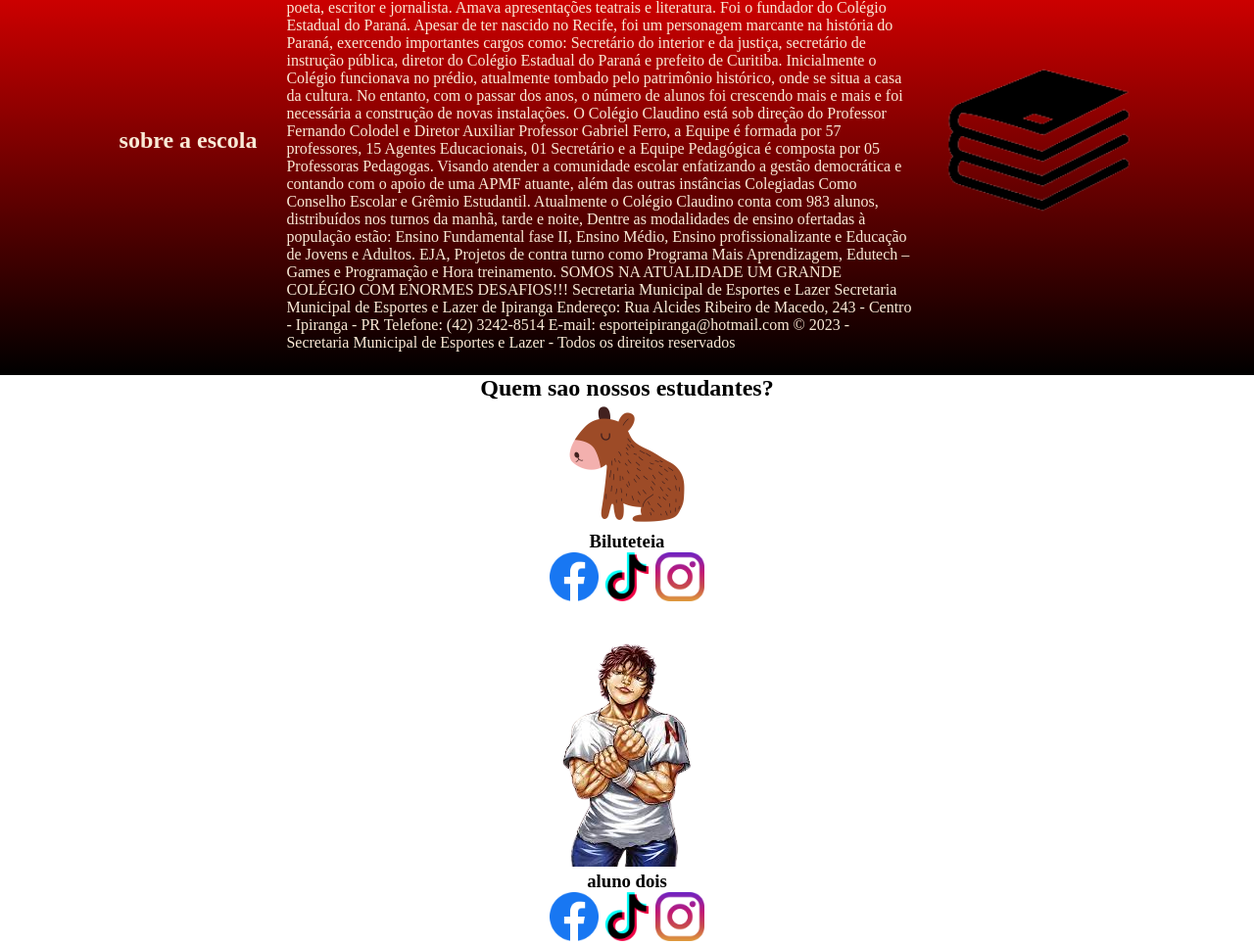
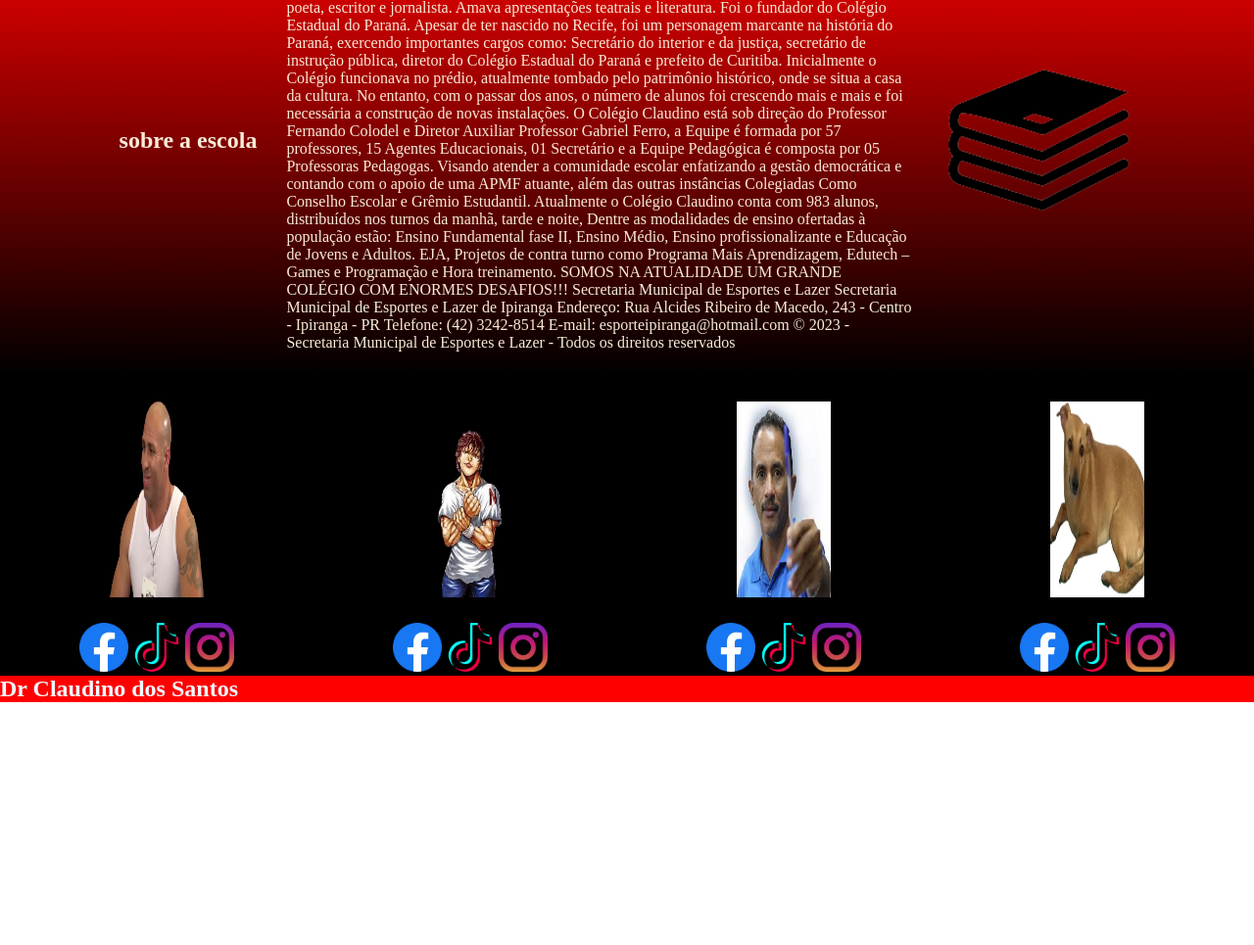
Before and after one commit to SenhorGustavoKK/site-escola, a plain HTML site: page index.html in a window 1280 px wide. Shown: the part 401-1366 px from the top of the page at 98% size. After the commit the page ends 1118 px from the top, so only its background shows below. Drawn offline with Linux system fonts and the light colour scheme.

Commit message:
Add files via upload
2

```diff
--- a/index.html
+++ b/index.html
@@ -39,19 +39,46 @@
 </section>
 <section class="estudante">
     <h2 class="estudante-titulo"> Quem sao nossos estudantes?</h2>
+
+
+
+    <div class="estudante-todos">
     <div class="estudante-div">
-    <img class="aluno-um" src="./img/capivara.png">
+    <img class="aluno-um" src="./img/Vin.png">
     <h3> Biluteteia</h3>
     <img class="estudante-icone" src="./img/facebook.png">
     <img class="estudante-icone" src="./img/tiktok.png">
     <img class="estudante-icone" src="./img/instagram.png">
-    <div>
+    </div>
 
-    <img class="aluno-dois" src="./img/baki.png">
-    <h3>aluno dois</h3>
-    <img class="estudante-icone" src="./img/facebook.png">
-    <img class="estudante-icone" src="./img/tiktok.png">
-    <img class="estudante-icone" src="./img/instagram.png">
+        <div class="estudante-div">
+        <img class="aluno-um" src="./img/baki.png">
+        <h3> Carlão</h3>
+        <img class="estudante-icone" src="./img/facebook.png">
+        <img class="estudante-icone" src="./img/tiktok.png">
+        <img class="estudante-icone" src="./img/instagram.png">
+        </div>
 
+    <div class="estudante-div">
+        <img class="aluno-um" src="./img/caneta.png">
+        <h3> Bagre</h3>
+        <img class="estudante-icone" src="./img/facebook.png">
+        <img class="estudante-icone" src="./img/tiktok.png">
+        <img class="estudante-icone" src="./img/instagram.png">
+    </div>
+
+            <div class="estudante-div">
+                <img class="aluno-um" src="./img/dog.png">
+                <h3> Cachorrão</h3>
+                <img class="estudante-icone" src="./img/facebook.png">
+                <img class="estudante-icone" src="./img/tiktok.png">
+                <img class="estudante-icone" src="./img/instagram.png">
+            </div>
+                </div>
 </section>
+
+<footer>
+ <h2>Dr Claudino dos Santos</h2>
+
+</footer>
 </html>
--- a/style.css
+++ b/style.css
@@ -40,7 +40,8 @@ padding: 24px 0;}
 {padding: 50px 30px; }
 
 .aluno-um{
-    width: 10%;
+    width: 30%;
+    height: 200px;
 }
 .estudante-icone
 { width: 50px;}
@@ -53,3 +54,15 @@ padding: 24px 0;}
 text-align: center;
 
 }
+
+.estudante-todos {
+    display:grid;
+    grid-template-columns: 25% 25% 25% 25%;
+}
+footer{
+    background-color: red;
+    color: aliceblue;
+}
+.estudante{
+    background-color: black;
+}
```
Also changed, not shown: img/Vin.png (added), img/caneta.png (added), img/dog.png (added), img/livros.png (added).
